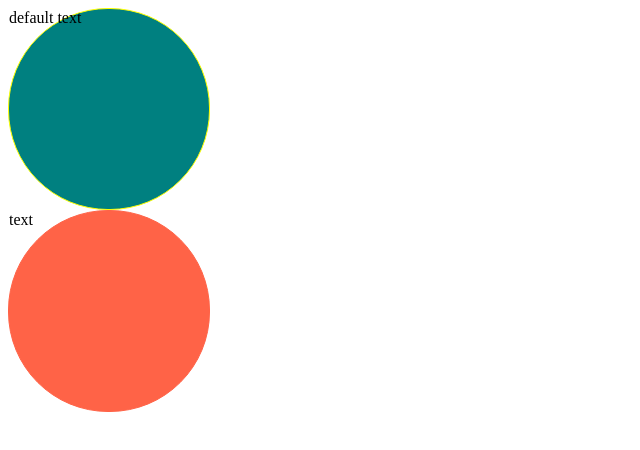
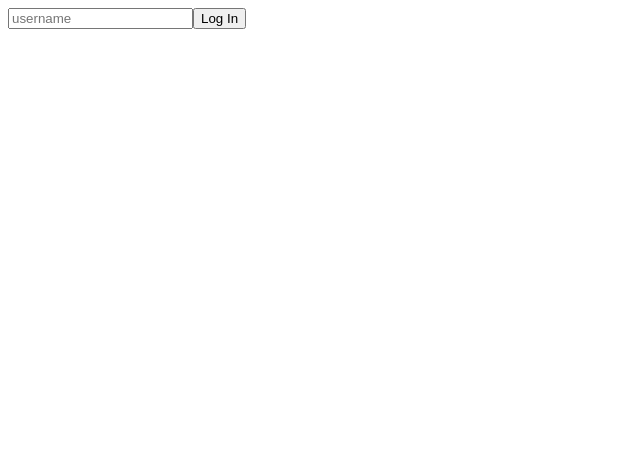
Before and after one commit to maengseonu/React-CoinTracker, a React (Create React App) app: page / in a window 1280 px wide. Shown: the top 450 px of the page, without its empty margins (0-640 px from the left). Built offline with nearby package versions, Linux system fonts and the light colour scheme.

Commit message:
TypeScript-Forms

```diff
--- a/src/App.tsx
+++ b/src/App.tsx
@@ -1,10 +1,28 @@
-import Circle from "./Circle";
+import React, { useState } from "react";
 
 function App() {
+  const [value, setValue] = useState("");
+  const onChange = (event: React.FormEvent<HTMLInputElement>) => {
+    const {
+      currentTarget: { value },
+    } = event;
+    setValue(value);
+  };
+  const onSubmit = (event: React.FormEvent<HTMLFormElement>) => {
+    event.preventDefault();
+    console.log("hello", value);
+  };
   return (
     <div>
-      <Circle borderColor="yellow" bgColor="teal" />
-      <Circle text="text" bgColor="tomato" />
+      <form onSubmit={onSubmit}>
+        <input
+          value={value}
+          onChange={onChange}
+          type="text"
+          placeholder="username"
+        />
+        <button>Log In</button>
+      </form>
     </div>
   );
 }
--- a/src/Circle.tsx
+++ /dev/null
@@ -1,32 +0,0 @@
-import { useState } from "react";
-import styled from "styled-components";
-
-interface ContainerProps {
-  bgColor: string;
-  borderColor: string;
-}
-
-const Container = styled.div<ContainerProps>`
-  width: 200px;
-  height: 200px;
-  background-color: ${(props) => props.bgColor};
-  border-radius: 100px;
-  border: 1px solid ${(props) => props.borderColor};
-`;
-
-interface CircleProps {
-  bgColor: string;
-  borderColor?: string;
-  text?: string;
-}
-
-function Circle({ bgColor, borderColor, text = "default text" }: CircleProps) {
-  const [counter, setCounter] = useState(1);
-  return (
-    <Container bgColor={bgColor} borderColor={borderColor ?? bgColor}>
-      {text}
-    </Container>
-  );
-}
-
-export default Circle;
```
